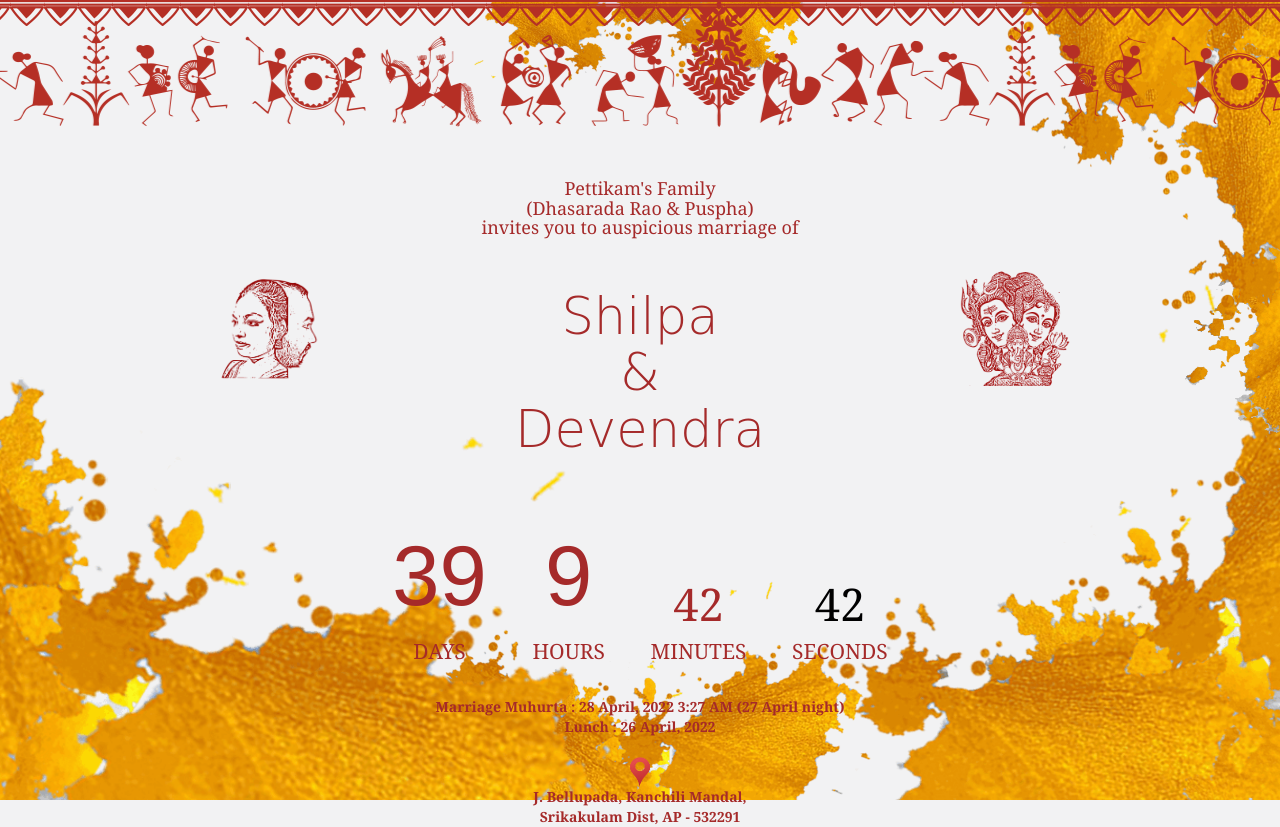
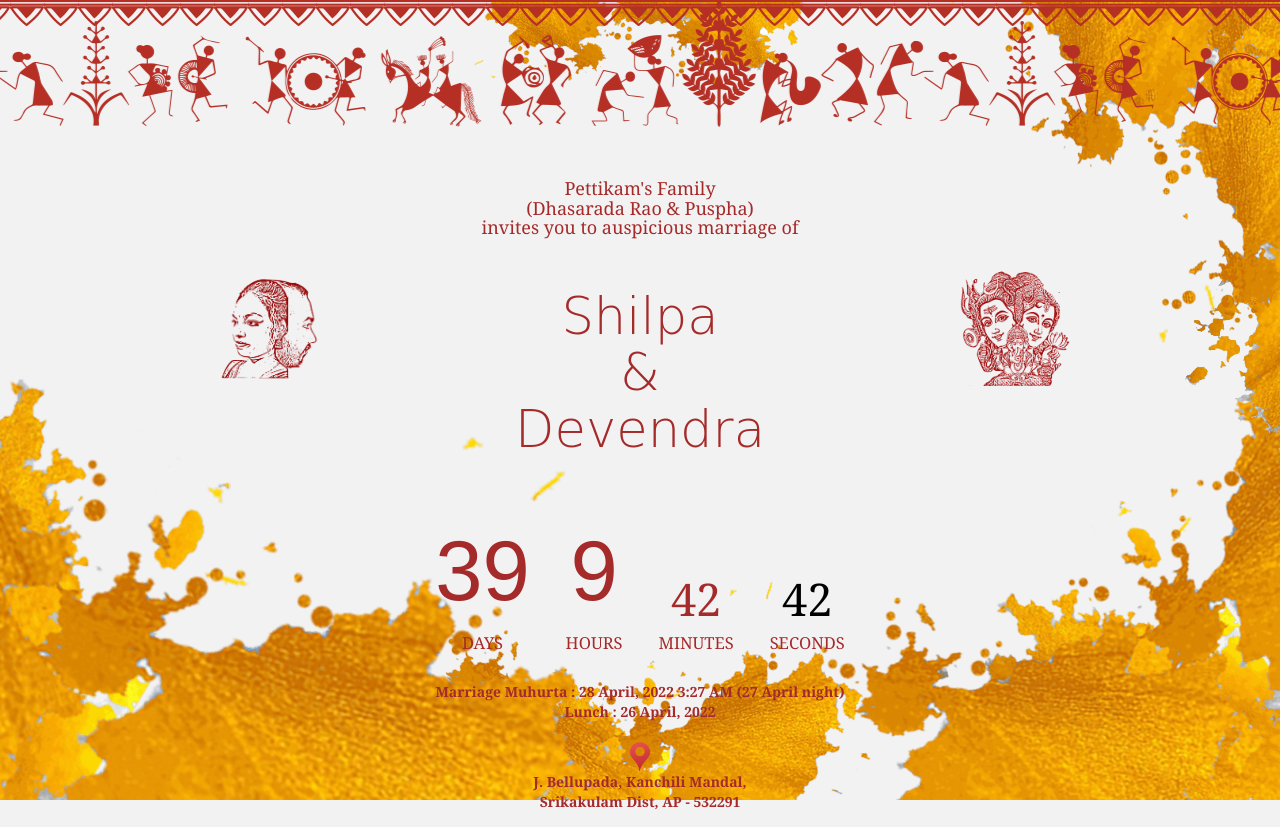
Before and after one commit to devendradora/devendradora.github.io, a plain HTML site: page marriagebride.html in a window 1280 px wide. Shown: the top 827 px of the page. Drawn offline with Linux system fonts and the light colour scheme; a web font is replaced by a local one.

Commit message:
patch: fontsize

```diff
--- a/marriagebride.html
+++ b/marriagebride.html
@@ -93,7 +93,7 @@
 		</div>
 
 
-		<div class="col-xs-12 col-md-12">
+		<div class="col-xs-12 col-md-12" style="font-size: 11px;">
 			<center>
 				<ul>
 					<li><span id="days" style="color: brown;"></span>days</li>
@@ -101,10 +101,14 @@
 					<li><span id="minutes"></span>Minutes</li>
 					<li><span id="seconds" style="color: black;"></span>Seconds</li>
 				</ul>
-			<b style="color: brown;"> Marriage Muhurta : 28 April, 2022 3:27 AM (27 April night) <br> Lunch : 26 April, 2022 <br><br></b>
 			</center>
 		</div>
-		<div class="col-xs-12 col-md-12" style="color: brown;">
+		<div class="col-xs-12 col-md-12">
+			<center>
+				<b style="color: brown;"> Marriage Muhurta : 28 April, 2022 3:27 AM (27 April night) <br> Lunch : 26 April, 2022 <br><br></b>
+			</center>
+		</div>
+			<div class="col-xs-12 col-md-12" style="color: brown;">
 			<center>
 			<a href="https://maps.app.goo.gl/FqwQbjsEzef9b29H9" target="_blank" style="color: brown;">
 				<img src="images/marriage/map.png" width="30px"> <br>
```
Also changed, not shown: marriagebridegroom.html (+6 -2 lines).
